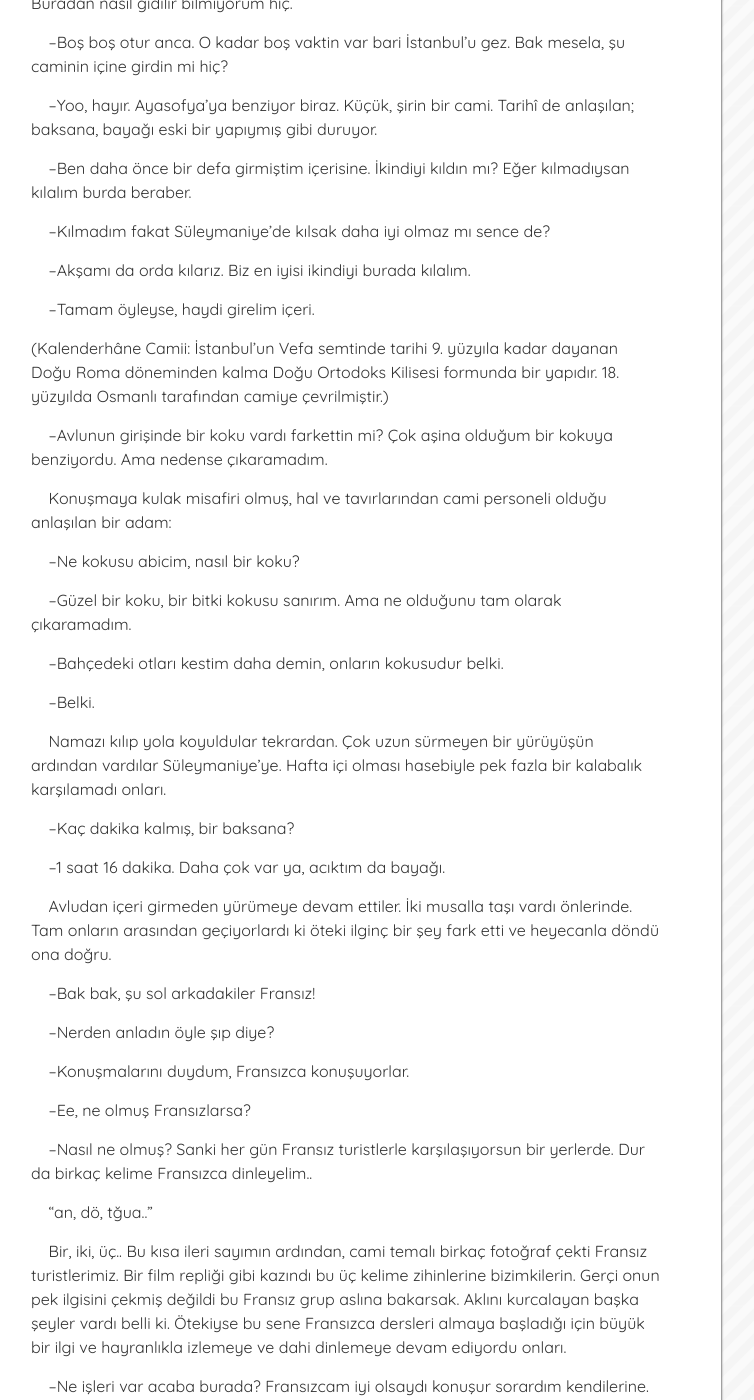
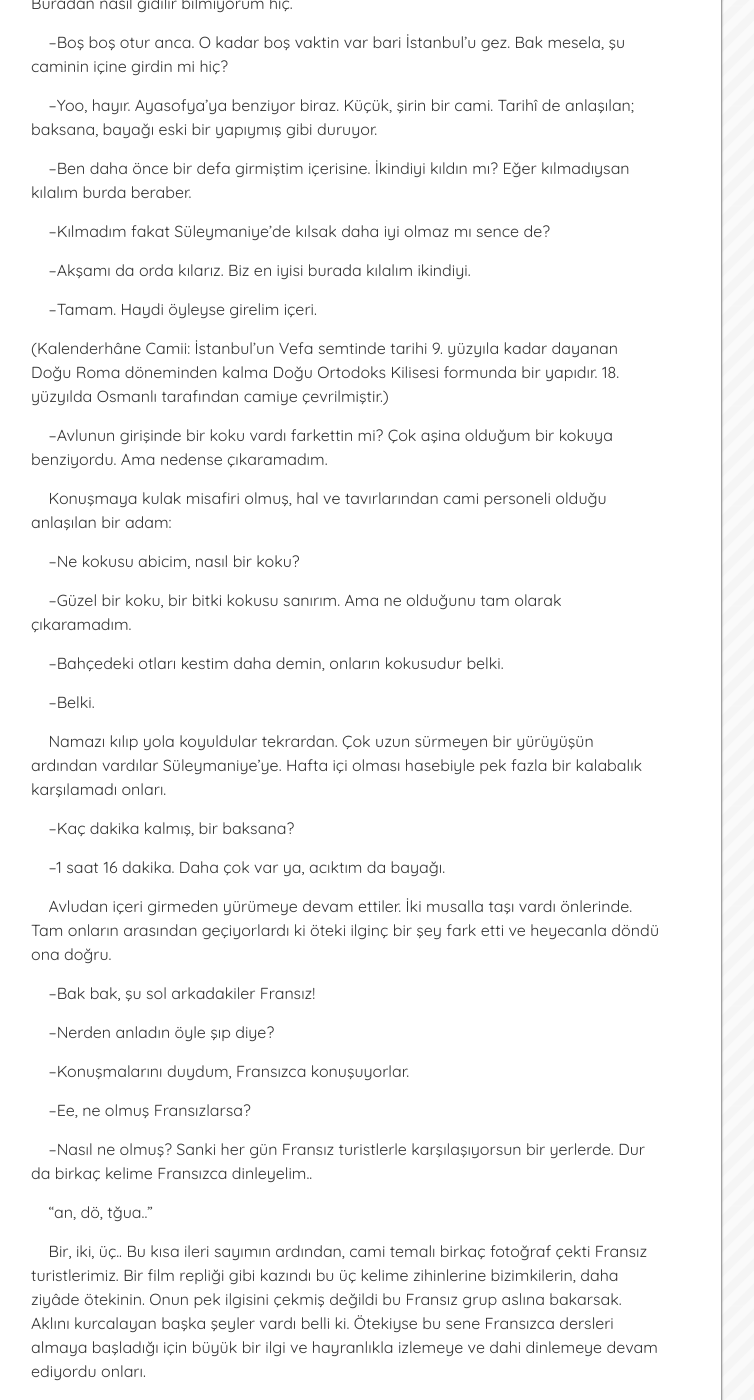
Before and after one commit to muhammedaydogdu/muhammedaydogdu.github.io, a Jekyll site: the page built from _posts/2018-03-31-o-ve-o.md, in a window 1280 px wide and 1400 px high, scrolled down 3494 px. Shown: the whole window, without its empty margins (294-1048 px from the left). Built offline with Jekyll 4.4.1, drawn with Linux system fonts in a browser that asks for light colours; some web fonts are replaced; some of the changed text lies outside the part shown.

Commit message:
Update 2018-03-31-o-ve-o.md

```diff
--- a/_posts/2018-03-31-o-ve-o.md
+++ b/_posts/2018-03-31-o-ve-o.md
@@ -57,7 +57,7 @@
 
 &nbsp;&nbsp;&nbsp;&nbsp;-Bu merdivenler de bitmek bilmedi bir türlü ha, arş-ı âlâya çıkıyoruz sanki!
 
-&nbsp;&nbsp;&nbsp;&nbsp;Yaşlı amca pek de haksız sayılmazdı, uzadıkça uzuyordu bu tatsız yolculuk. Neyse ki sonuncu yürüyen merdivendeydi ve görünmeye başlamıştı gökyüzü. Son birkaç basamağı da kendisi tamamlayıp etrafa bakınmaya başladı meraklı gözlerle.
+&nbsp;&nbsp;&nbsp;&nbsp;Yaşlı amca pek de haksız sayılmazdı, uzadıkça uzuyordu bu tatsız yolculuk. Neyse ki sonuncu yürüyen merdivendeydi ve gökyüzü görünmeye başlamıştı. Son birkaç basamağı da kendisi tamamlayıp etrafa bakınmaya başladı meraklı gözlerle.
 
 &nbsp;&nbsp;&nbsp;&nbsp;–Görünürde yok, henüz gelmemiş sanırım. Gerçi diğer çıkıştan da çıkmış olabilir. En iyisi bir arayayım.
 
@@ -72,7 +72,7 @@
 &nbsp;&nbsp;&nbsp;&nbsp;Bunları düşünürken bir yandan da kulaklığını takmış, yabancı dildeki bir parçayı dinliyordu.
 
 <br/>
-&nbsp;&nbsp;&nbsp;&nbsp;"if i'm caught in the fire
+&nbsp;&nbsp;&nbsp;"if i'm caught in the fire
 &nbsp;&nbsp;&nbsp;&nbsp;if i'm stuck under water
 &nbsp;&nbsp;&nbsp;&nbsp;would you give away your
 &nbsp;&nbsp;&nbsp;&nbsp;last breath to save me
@@ -112,9 +112,9 @@
 
 &nbsp;&nbsp;&nbsp;&nbsp;–Kılmadım fakat Süleymaniye’de kılsak daha iyi olmaz mı sence de?
 
-&nbsp;&nbsp;&nbsp;&nbsp;–Akşamı da orda kılarız. Biz en iyisi ikindiyi burada kılalım.
+&nbsp;&nbsp;&nbsp;&nbsp;–Akşamı da orda kılarız. Biz en iyisi burada kılalım ikindiyi.
 
-&nbsp;&nbsp;&nbsp;&nbsp;–Tamam öyleyse, haydi girelim içeri.
+&nbsp;&nbsp;&nbsp;&nbsp;–Tamam. Haydi öyleyse girelim içeri.
 
 (Kalenderhâne Camii: İstanbul’un Vefa semtinde tarihi 9. yüzyıla kadar dayanan Doğu Roma döneminden kalma Doğu Ortodoks Kilisesi formunda bir yapıdır. 18. yüzyılda Osmanlı tarafından camiye çevrilmiştir.)
 
@@ -150,7 +150,7 @@
 
 &nbsp;&nbsp;&nbsp;&nbsp;“an, dö, tğua..”
 
-&nbsp;&nbsp;&nbsp;&nbsp;Bir, iki, üç.. Bu kısa ileri sayımın ardından, cami temalı birkaç fotoğraf çekti Fransız turistlerimiz. Bir film repliği gibi kazındı bu üç kelime zihinlerine bizimkilerin. Gerçi onun pek ilgisini çekmiş değildi bu Fransız grup aslına bakarsak. Aklını kurcalayan başka şeyler vardı belli ki. Ötekiyse bu sene Fransızca dersleri almaya başladığı için büyük bir ilgi ve hayranlıkla izlemeye ve dahi dinlemeye devam ediyordu onları.
+&nbsp;&nbsp;&nbsp;&nbsp;Bir, iki, üç.. Bu kısa ileri sayımın ardından, cami temalı birkaç fotoğraf çekti Fransız turistlerimiz. Bir film repliği gibi kazındı bu üç kelime zihinlerine bizimkilerin, daha ziyâde ötekinin. Onun pek ilgisini çekmiş değildi bu Fransız grup aslına bakarsak. Aklını kurcalayan başka şeyler vardı belli ki. Ötekiyse bu sene Fransızca dersleri almaya başladığı için büyük bir ilgi ve hayranlıkla izlemeye ve dahi dinlemeye devam ediyordu onları.
 
 &nbsp;&nbsp;&nbsp;&nbsp;–Ne işleri var acaba burada? Fransızcam iyi olsaydı konuşur sorardım kendilerine.
 
```
